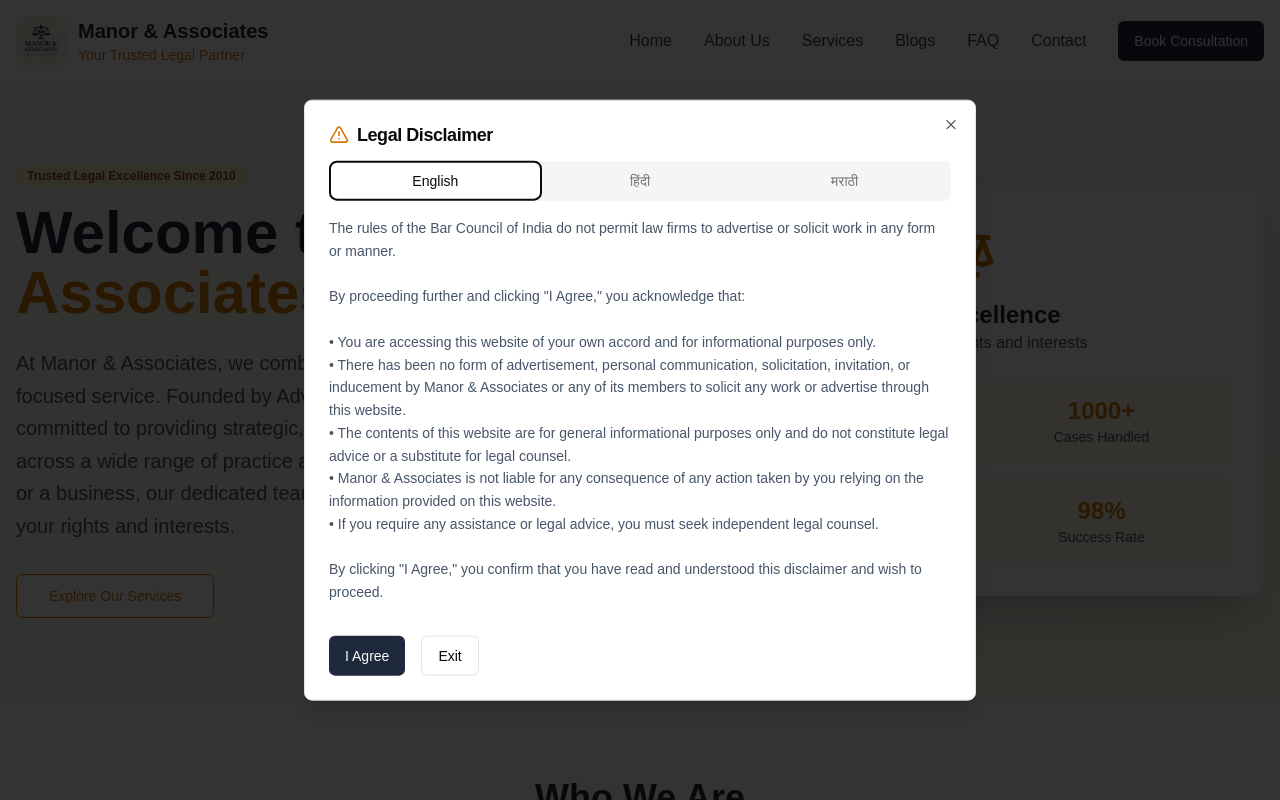
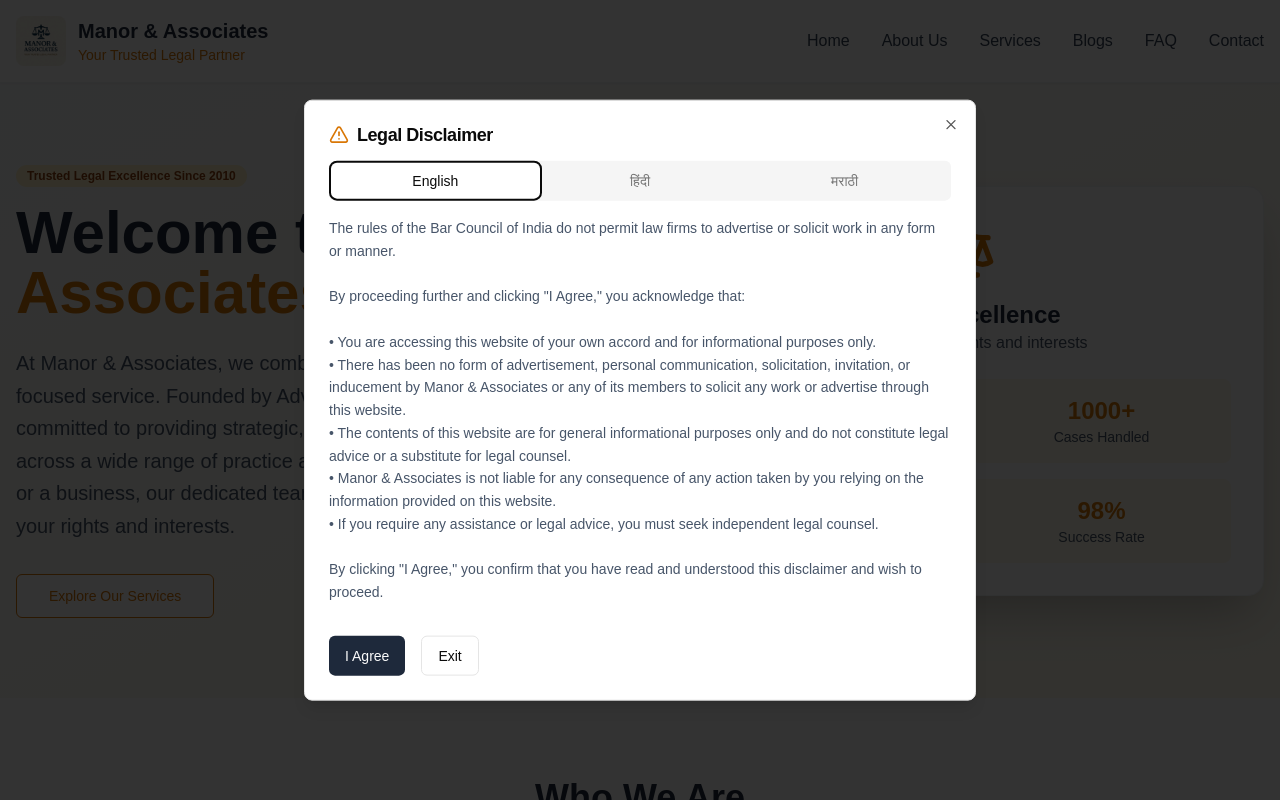
Before and after one commit to rohitKoktare/Manohar-Associate, a Next.js app: page / in a window 1280 px wide. Shown: the top 800 px of the page. Built offline with nearby package versions, Linux system fonts and the light colour scheme.

Commit message:
book consultation removed

```diff
--- a/app/page.tsx
+++ b/app/page.tsx
@@ -389,7 +389,7 @@ By clicking "I Agree," you confirm that you have read and understood this discla
               <Link href="#contact" className="text-slate-700 hover:text-amber-600 transition-colors">
                 Contact
               </Link>
-              <Button className="bg-slate-800 hover:bg-slate-700 text-white">Book Consultation</Button>
+              {/* <Button className="bg-slate-800 hover:bg-slate-700 text-white">Book Consultation</Button> */}
             </nav>
 
             {/* Mobile Menu Button */}
```
